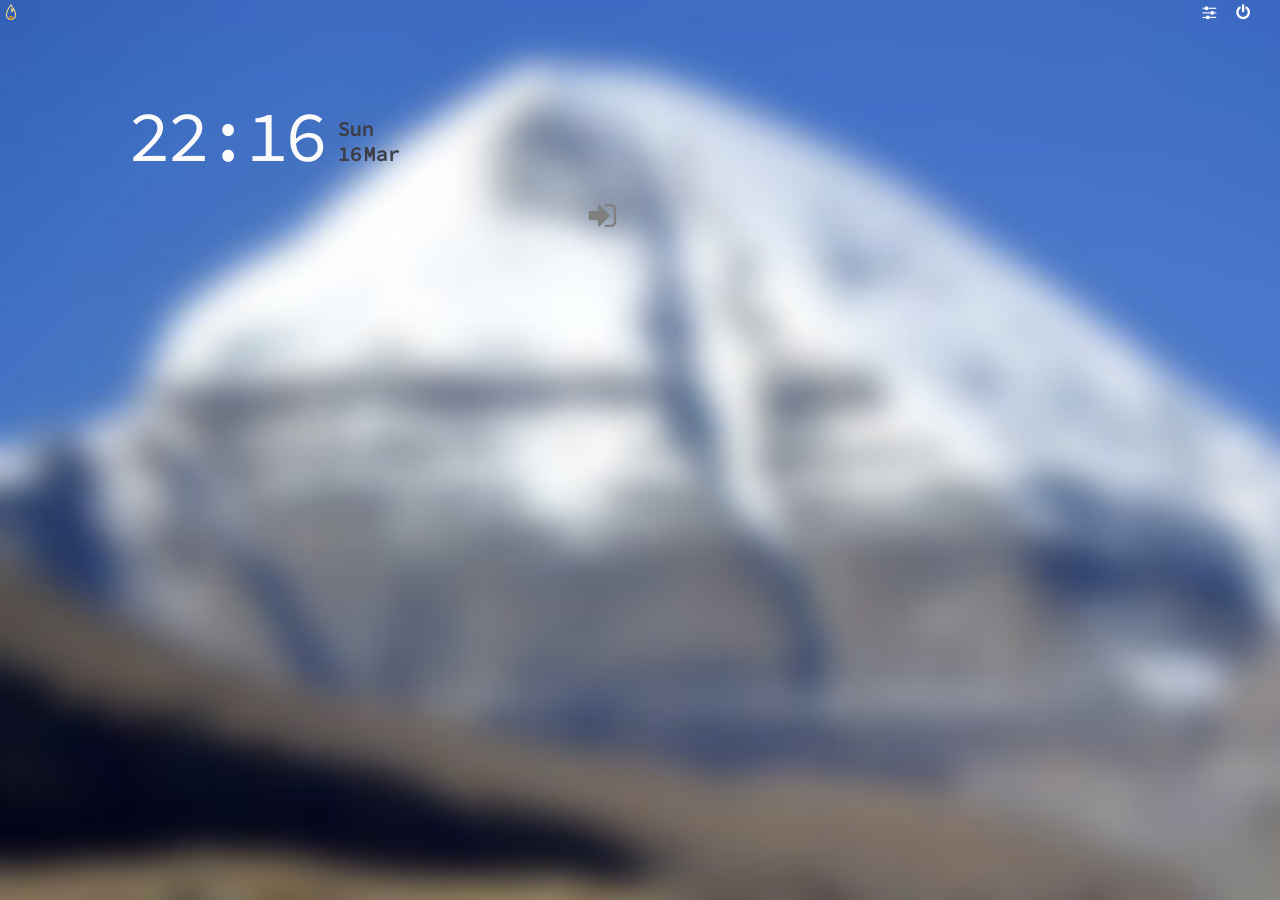
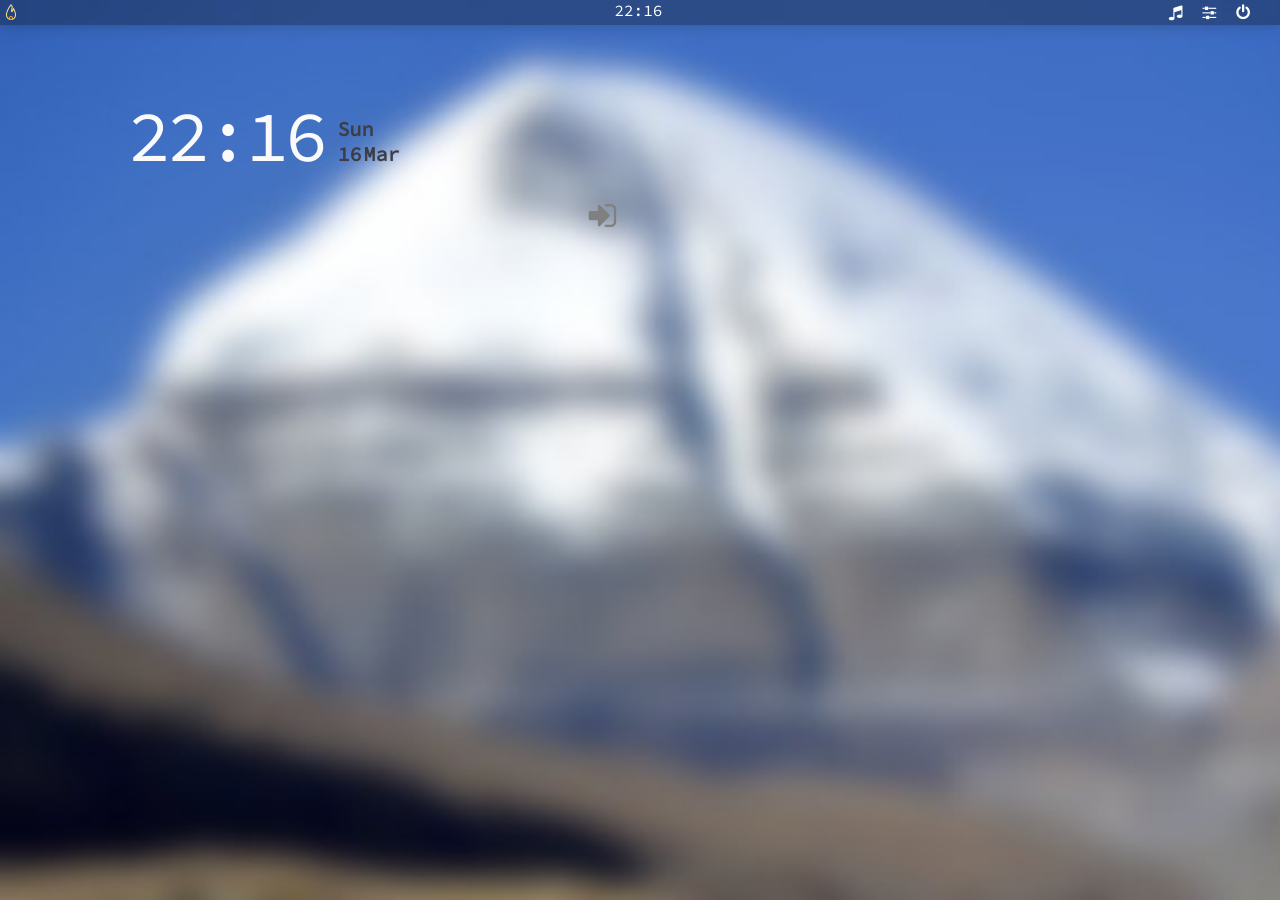
Before and after one commit to maddhruv/fire, a Jekyll site: the page built from index.html, in a window 1280 px wide. Built offline with Jekyll 4.4.1, drawn with Linux system fonts in a browser that asks for light colours; nearby versions of some CDN libraries.

Commit message:
topbar time set and background change

```diff
--- a/_includes/login.html
+++ b/_includes/login.html
@@ -46,6 +46,7 @@
         //$("#time").html(topTime);
         loginTime = h + ":" + m;
         $("#login-screen-hr").html(loginTime);
+        $("#time").html(loginTime);
         setInterval(function(){
           refreshTime();
         }, 60000);
--- a/_includes/topbar.html
+++ b/_includes/topbar.html
@@ -3,4 +3,5 @@
   <span id="time"></span>
   <i id="power" class="fa fa-power-off f_right"></i>
   <i id="settings" class="fa fa-sliders f_right"></i>
+  <i id="music" class="fa fa-music f_right"></i>
 </div>
--- a/site-assets/css/styles.css
+++ b/site-assets/css/styles.css
@@ -52,14 +52,19 @@ body{
   border: 1px solid rgba(255,255,255,.8);
   border-radius: 2px;
 }
+
+/**************************
+**top status and menu bar**
+**************************/
 .topbar{
   position: absolute;
   z-index: 3;
 
   width: 100vw;
-  height: 20px;
+  height: 25px;
 
-  background-color: transparent;
+  background: rgba(0, 0, 0, 0.3);
+  box-shadow: 0 0 15px rgba(0, 0, 0, 0.2);
 }
 #topbar_logo{
   position: relative;top: 4px;left: 3px;
```
